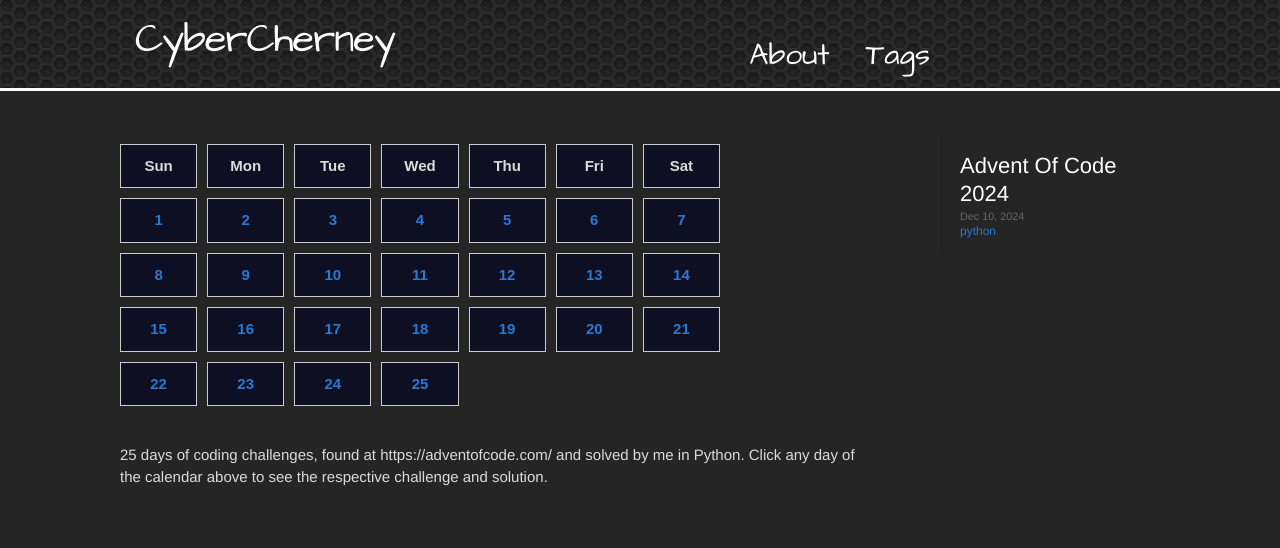
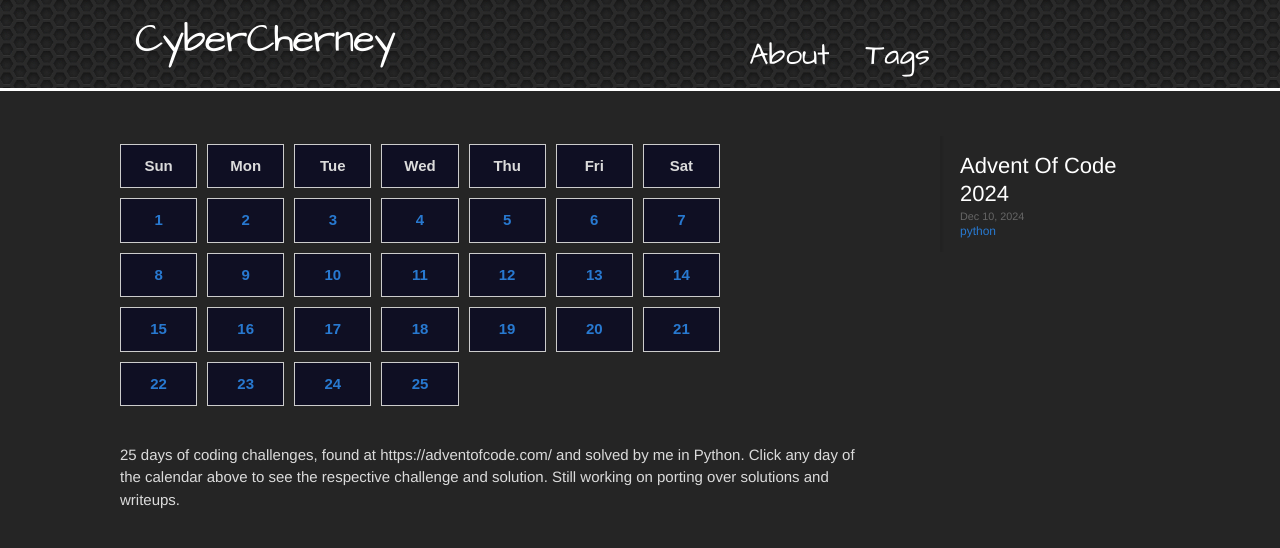
Before and after one commit to CyberCherney/cybercherney.github.io, a Jekyll site: the page built from _posts/2024-12-1-AdventOfCode2024.md, in a window 1280 px wide. Shown: the top 548 px of the page. Built offline with Jekyll 4.4.1, drawn with Linux system fonts in a browser that asks for light colours.

Commit message:
modified post description

```diff
--- a/_posts/2024-12-1-AdventOfCode2024.md
+++ b/_posts/2024-12-1-AdventOfCode2024.md
@@ -6,7 +6,7 @@ author: Andrew Cherney
 date: 2024-12-10 00:14:02
 tags: python
 icon: "/pages/2024AdventOfCode/favicon.png"
-post_description: "25 days of coding challenges, found at https://adventofcode.com/ and solved by me in Python. Click any day of the calendar above to see the respective challenge and solution."
+post_description: "25 days of coding challenges, found at https://adventofcode.com/ and solved by me in Python. Click any day of the calendar above to see the respective challenge and solution. Still working on porting over solutions and writeups."
 ---
 
 
```
